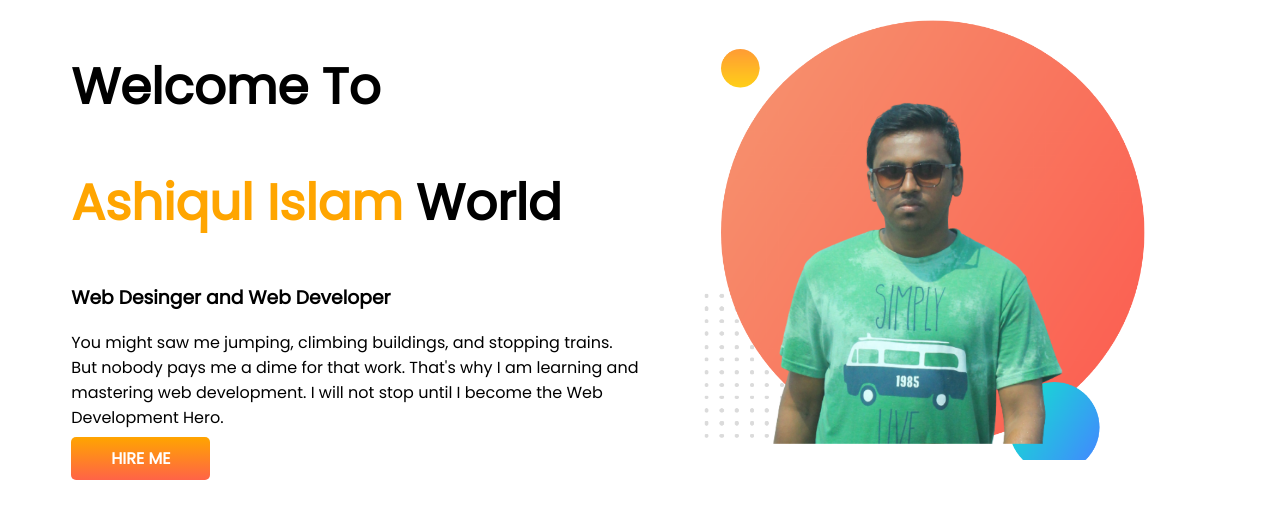
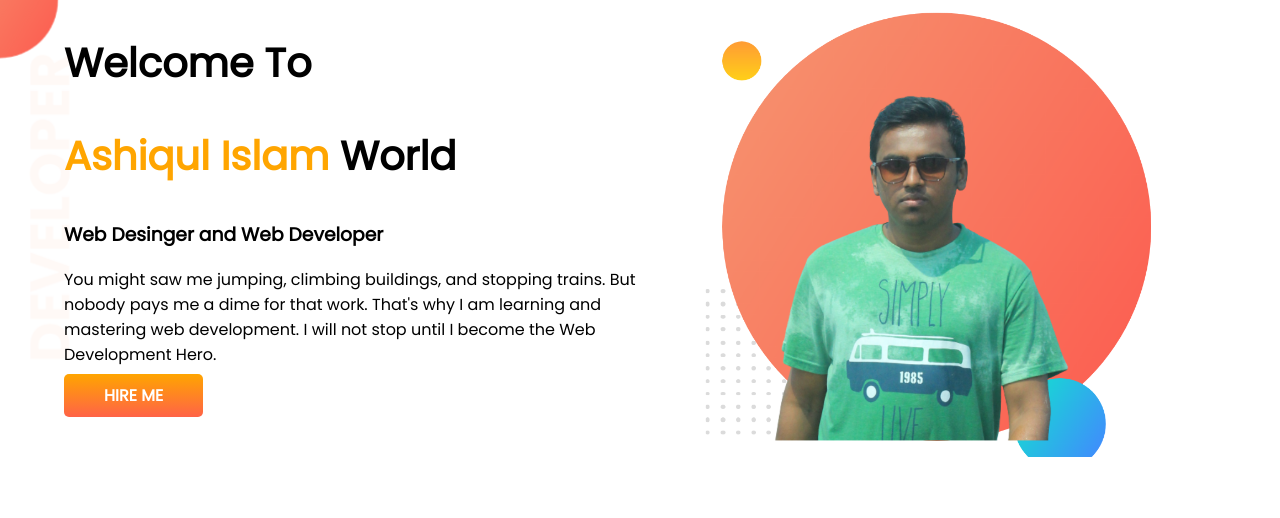
Before and after one commit to ashiqcsebu/developer-portfolio, a plain HTML site: page index.html in a window 1280 px wide. Drawn offline with Linux system fonts and the light colour scheme.

Commit message:
top done

```diff
--- a/index.html
+++ b/index.html
@@ -11,7 +11,7 @@
     <link rel="stylesheet" href="style.css">
 </head>
 <body>
-    <section>
+    <section class="top-banner">
 
             <div class="container">
 
--- a/style.css
+++ b/style.css
@@ -1,10 +1,11 @@
 body {
 
     font-family: 'Poppins', sans-serif;
+    margin: 0px;
 }
 
 h1 {
-    font-size: 50px;
+    font-size: 40px;
 
 }
 
@@ -34,3 +35,8 @@ section {
     border-radius: 5px;
     font-weight: 700;
 }
+
+.top-banner {
+    background-image: url(images/top-banner.png);
+    background-repeat: no-repeat;
+}
```
